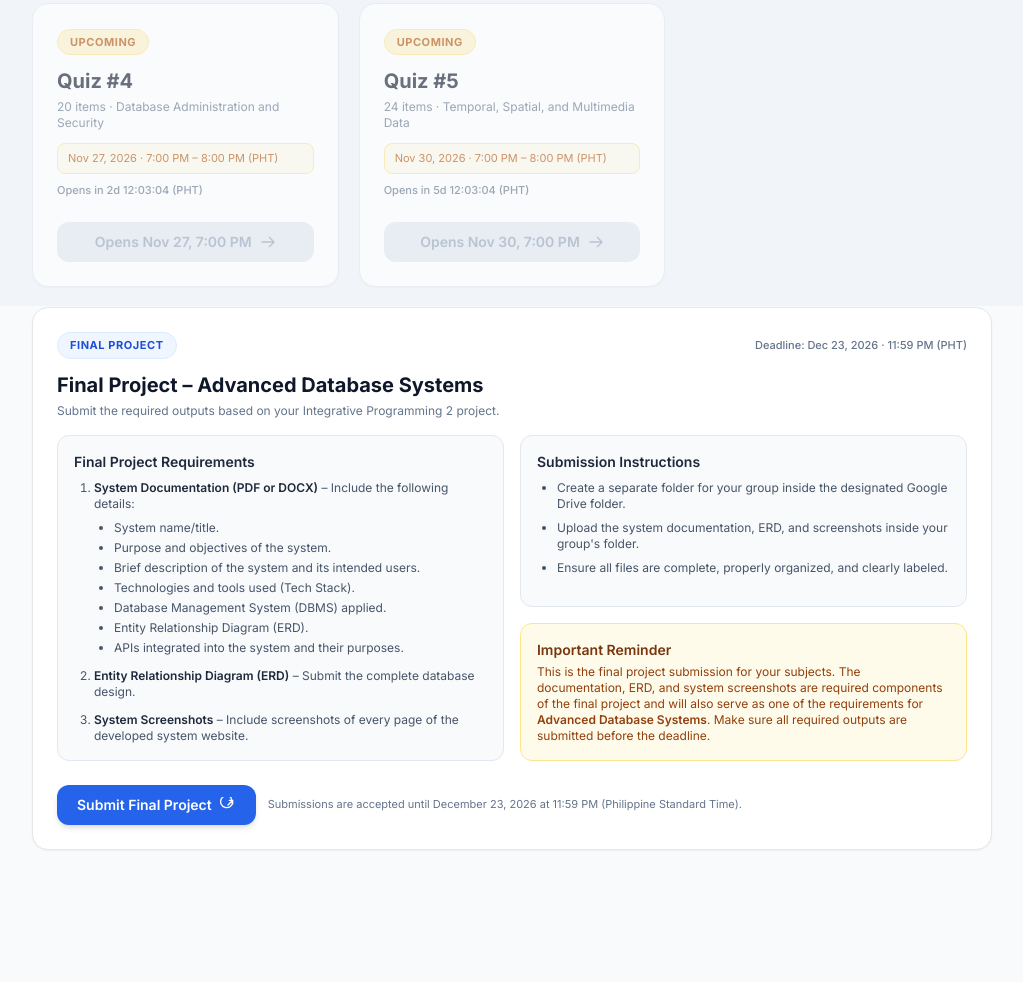
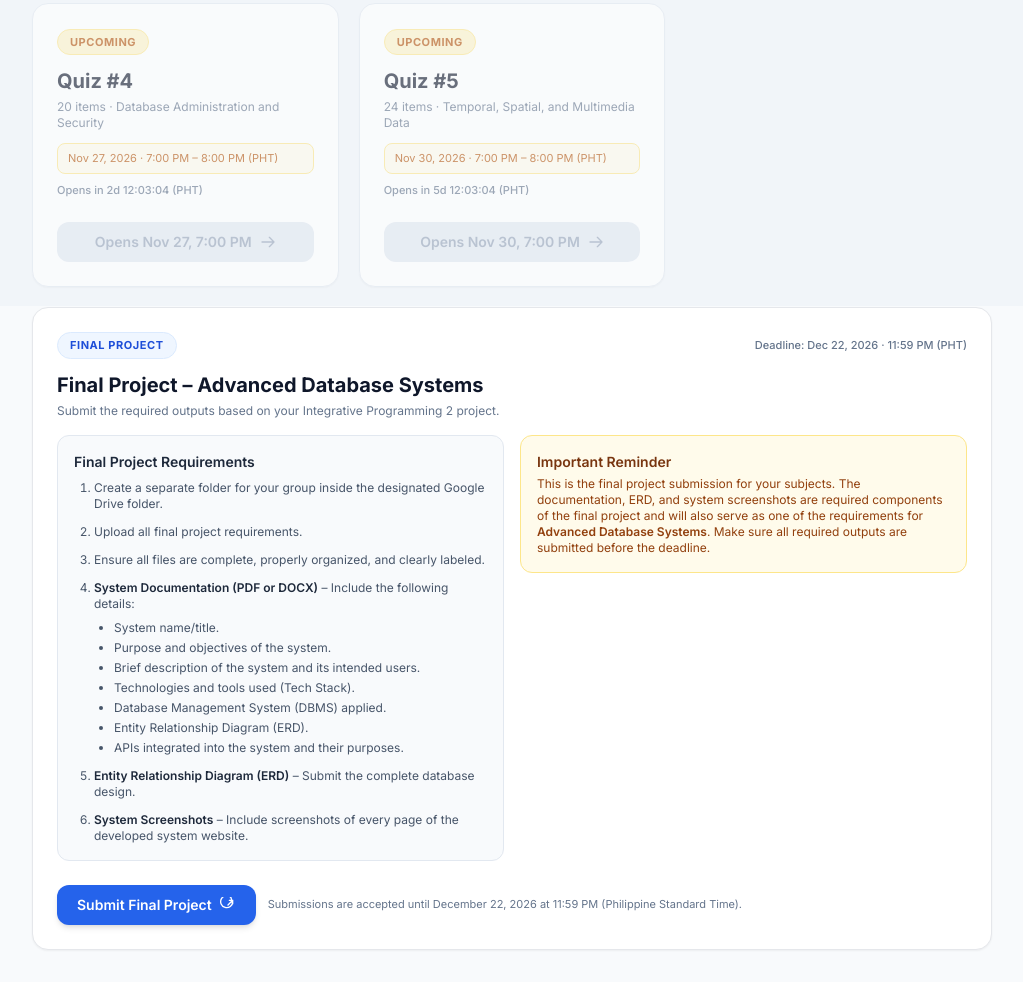
Before and after one commit to richanjo/ITP-132-Advanced-Database-System-Quizzes., a plain HTML site: page index.html in a window 1280 px wide. Shown: the part 494-1476 px from the top of the page, without its empty margins (128-1151 px from the left). Before the commit the page ends 1376 px from the top, so only its background shows below. Drawn offline with nearby package versions, Linux system fonts and the light colour scheme.

Commit message:
Add files via upload

```diff
--- a/index.html
+++ b/index.html
@@ -146,7 +146,7 @@
                 <div>
                     <div class="flex flex-wrap items-center justify-between gap-3">
                         <span class="inline-block bg-brand-50 text-brand-700 text-[11px] font-bold px-3 py-1 rounded-full uppercase tracking-wider border border-brand-100">Final Project</span>
-                        <span class="text-[11px] font-medium text-slate-500">Deadline: Dec 23, 2026 · 11:59 PM (PHT)</span>
+                        <span class="text-[11px] font-medium text-slate-500">Deadline: Dec 22, 2026 · 11:59 PM (PHT)</span>
                     </div>
                     <h3 class="text-xl font-bold text-slate-900 mt-3">Final Project – Advanced Database Systems</h3>
                     <p class="text-xs text-slate-500 mt-1">Submit the required outputs based on your Integrative Programming 2 project.</p>
@@ -154,6 +154,9 @@
                         <div class="bg-slate-50 border border-slate-200 rounded-xl p-4">
                             <p class="text-sm font-semibold text-slate-800">Final Project Requirements</p>
                             <ol class="list-decimal pl-5 mt-2 space-y-3 text-xs text-slate-600">
+                                <li>Create a separate folder for your group inside the designated Google Drive folder.</li>
+                                <li>Upload all final project requirements.</li>
+                                <li>Ensure all files are complete, properly organized, and clearly labeled.</li>
                                 <li>
                                     <span class="font-semibold text-slate-800">System Documentation (PDF or DOCX)</span> – Include the following details:
                                     <ul class="list-disc pl-5 mt-2 space-y-1 text-slate-600">
@@ -171,14 +174,6 @@
                             </ol>
                         </div>
                         <div class="flex flex-col gap-4">
-                            <div class="bg-slate-50 border border-slate-200 rounded-xl p-4 flex-1">
-                                <p class="text-sm font-semibold text-slate-800">Submission Instructions</p>
-                                <ul class="list-disc pl-5 mt-2 space-y-2 text-xs text-slate-600">
-                                    <li>Create a separate folder for your group inside the designated Google Drive folder.</li>
-                                    <li>Upload the system documentation, ERD, and screenshots inside your group's folder.</li>
-                                    <li>Ensure all files are complete, properly organized, and clearly labeled.</li>
-                                </ul>
-                            </div>
                             <div class="bg-amber-50 border border-amber-200 rounded-xl p-4">
                                 <p class="text-sm font-semibold text-amber-900">Important Reminder</p>
                                 <p class="text-xs text-amber-800 mt-1">This is the final project submission for your subjects. The documentation, ERD, and system screenshots are required components of the final project and will also serve as one of the requirements for <span class="font-semibold">Advanced Database Systems</span>. Make sure all required outputs are submitted before the deadline.</p>
@@ -192,7 +187,7 @@
                         <svg class="w-4 h-4" fill="none" stroke="currentColor" viewBox="0 0 24 24"><path stroke-linecap="round" stroke-linejoin="round" stroke-width="2" d="M14 5h5v5m0-5l-7 7m7-5a9 9 0 11-2.64-6.36L19 10"></path></svg>
                     </a>
                     <p id="finalProjectClosedMessage" aria-live="polite" class="hidden w-full text-sm font-semibold text-rose-700 bg-rose-50 border border-rose-200 rounded-xl px-4 py-2.5">Submission Closed – Deadline Has Passed</p>
-                    <p class="text-[11px] text-slate-500">Submissions are accepted until December 23, 2026 at 11:59 PM (Philippine Standard Time).</p>
+                    <p class="text-[11px] text-slate-500">Submissions are accepted until December 22, 2026 at 11:59 PM (Philippine Standard Time).</p>
                 </div>
             </div>
 
@@ -475,7 +470,7 @@
             const wallAsUtc = Date.UTC(year, month, day, hour, minute, 0);
             return wallAsUtc - getManilaOffsetMs(wallAsUtc);
         }
-        const FINAL_PROJECT_DEADLINE_MS = getManilaDeadlineMs(2026, 11, 23, 23, 59);
+        const FINAL_PROJECT_DEADLINE_MS = getManilaDeadlineMs(2026, 11, 22, 23, 59);
         function updateFinalProjectSubmissionStatus() {
             const ended = Date.now() >= FINAL_PROJECT_DEADLINE_MS;
             const submitBtn = document.getElementById("finalProjectSubmitBtn");
```
